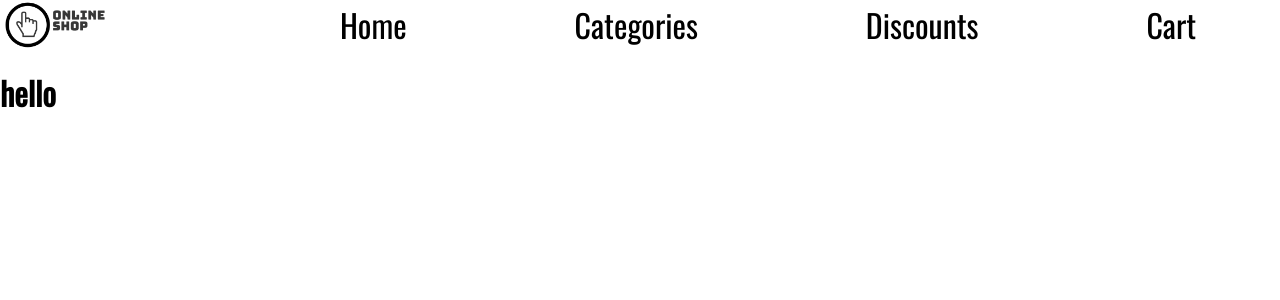
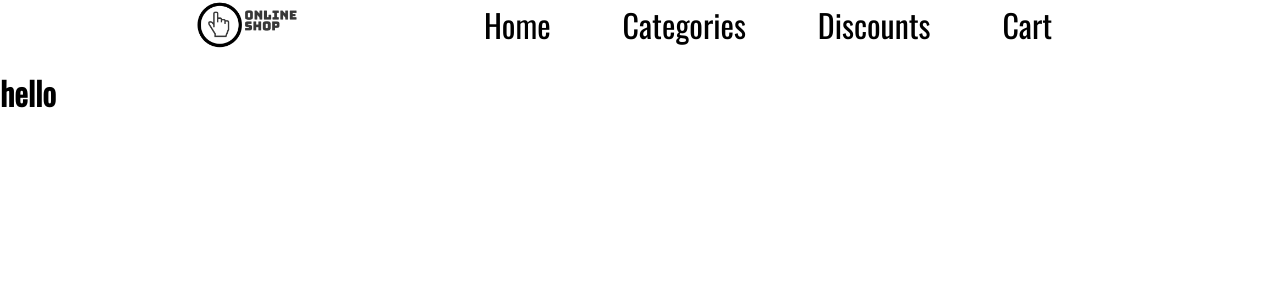
Before and after one commit to micdra7/online-shop-frontend, a React app: page / in a window 1280 px wide. Shown: the top 300 px of the page. Built offline with nearby package versions, Linux system fonts and the light colour scheme.

Commit message:
feat: minor adjustments to Navbar

```diff
--- a/src/components/container/App/App.tsx
+++ b/src/components/container/App/App.tsx
@@ -32,7 +32,7 @@ const App: React.FC<AppProps> = ({ message }) => {
 
                 <Switch>
                     <Route exact path='/'>
-                        <h1 data-testid='appComponent'>
+                        <h1>
                             {message}
                         </h1>
                     </Route>
--- a/src/components/container/Navbar/Navbar.scss
+++ b/src/components/container/Navbar/Navbar.scss
@@ -76,7 +76,7 @@
 
     @media only screen and (min-width: $medium-bp) {
         flex-flow: row nowrap;
-        justify-content: flex-end;
+        justify-content: center;
 
         & .burger {
             display: none;
@@ -88,6 +88,7 @@
             height: 3rem;
             flex-flow: row nowrap;
             justify-content: space-around;
+            width: 50%;
         }
     }
 }
--- a/src/components/container/Navbar/Navbar.tsx
+++ b/src/components/container/Navbar/Navbar.tsx
@@ -16,7 +16,7 @@ const Navbar: React.FC<NavbarProps> = ({ links, active, handleClick, handleLinkC
         <NavbarLink key={link.href} href={link.href} text={link.text} handleClick={handleLinkClick} />));
 
     return (
-        <nav className={active ? 'navbar active' : 'navbar'} data-testid='navbar'>
+        <nav className={active ? 'navbar active' : 'navbar'}>
             <div className='brand'>
                 <img src='/public/logo.png' alt='logo' />
             </div>
--- a/src/components/presentational/Burger/Burger.tsx
+++ b/src/components/presentational/Burger/Burger.tsx
@@ -8,7 +8,7 @@ export interface BurgerProps {
 }
 
 const Burger: React.FC<BurgerProps> = ({ active, componentSize = 50, handleClick }) => (
-    <div className={active ? 'burger active' : 'burger'} data-testid='burger'
+    <div className={active ? 'burger active' : 'burger'}
         style={{width: `${componentSize}px`, height: `${componentSize}px`}}
         onClick={handleClick}>
 
```
Also changed, not shown: package.json (+16 -16 lines).
